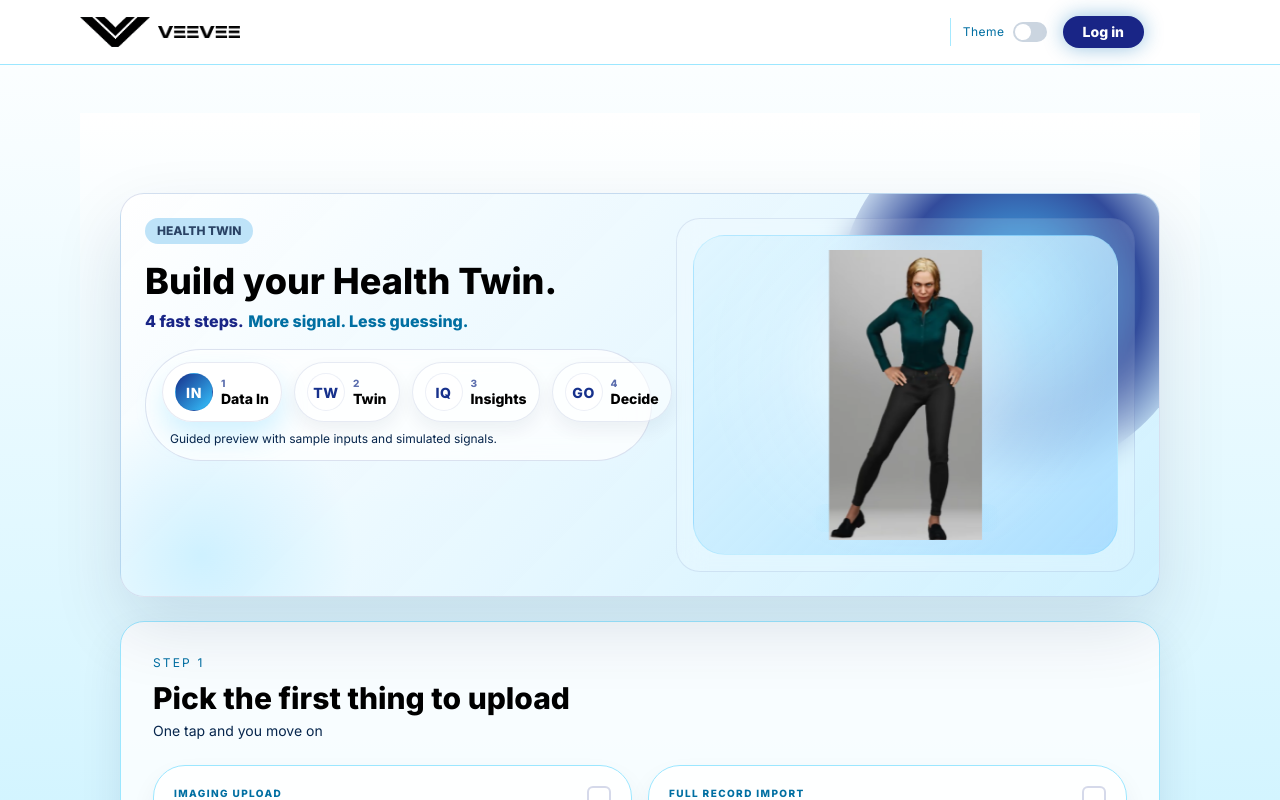
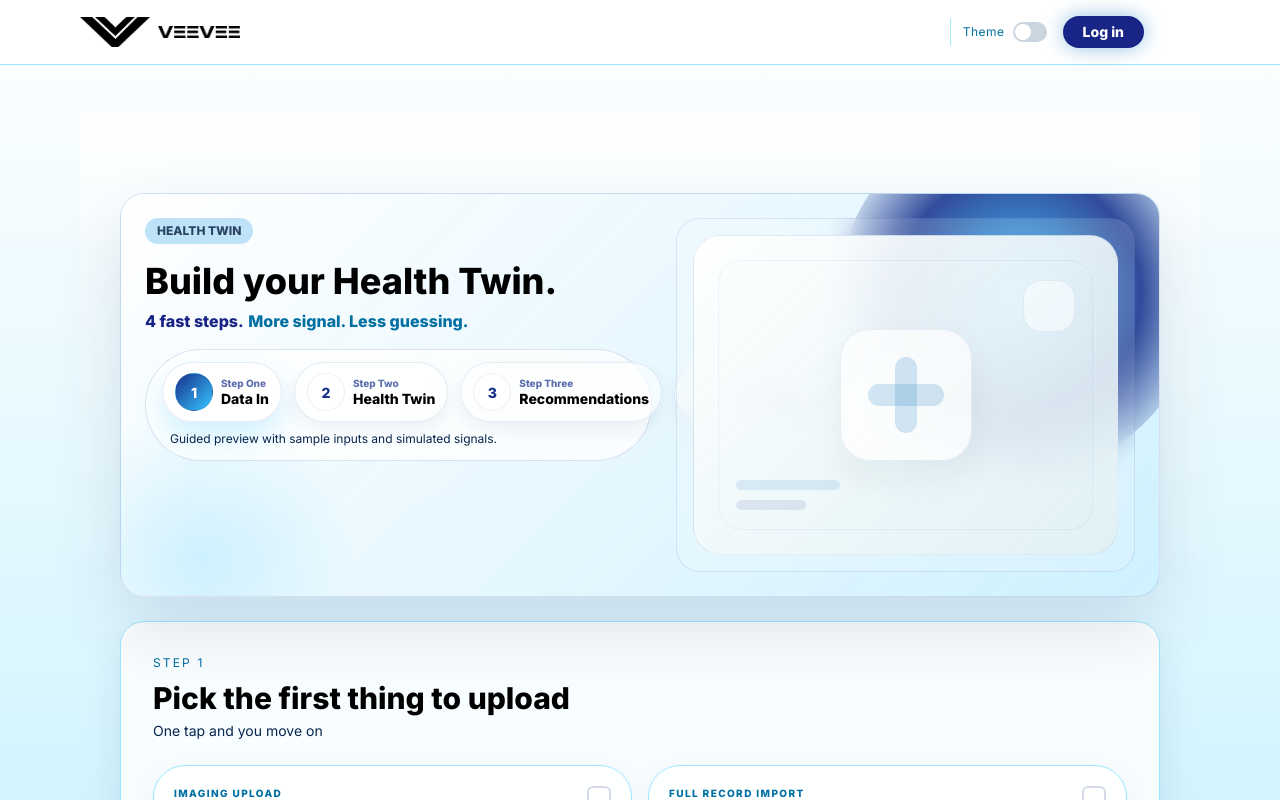
Before and after one commit to cdgonzal/myveevee, a React (Vite) app: page /health-twin in a window 1280 px wide. Shown: the top 800 px of the page. Built offline with nearby package versions, Linux system fonts and the light colour scheme.

Commit message:
Document avatar test and refine funnel hero

```diff
--- a/src/pages/HealthTwinFunnel.tsx
+++ b/src/pages/HealthTwinFunnel.tsx
@@ -43,10 +43,10 @@ type EvolutionOption = {
 };
 
 const FUNNEL_STEPS = [
-  { key: "data", label: "Data In", icon: "IN" },
-  { key: "twin", label: "Twin", icon: "TW" },
-  { key: "insights", label: "Insights", icon: "IQ" },
-  { key: "decisions", label: "Decide", icon: "GO" },
+  { key: "data", label: "Data In", stepLabel: "Step One" },
+  { key: "twin", label: "Health Twin", stepLabel: "Step Two" },
+  { key: "insights", label: "Recommendations", stepLabel: "Step Three" },
+  { key: "decisions", label: "Personalize", stepLabel: "Step Four" },
 ] as const;
 
 const UPLOAD_OPTIONS: UploadOption[] = [
@@ -516,13 +516,13 @@ function MetricCard({
 
 function JourneyNode({
   stepNumber,
-  icon,
+  stepLabel,
   label,
   isActive,
   isComplete,
 }: {
   stepNumber: number;
-  icon: string;
+  stepLabel: string;
   label: string;
   isActive: boolean;
   isComplete: boolean;
@@ -552,13 +552,13 @@ function JourneyNode({
         alignItems="center"
         justifyContent="center"
       >
-        <Text fontSize={{ base: "xs", md: "sm" }} fontWeight="900" color={isOn ? "white" : "#17318C"} letterSpacing="0.04em">
-          {icon}
+        <Text fontSize={{ base: "xs", md: "sm" }} fontWeight="900" color={isOn ? "white" : "#17318C"} letterSpacing="0">
+          {stepNumber}
         </Text>
       </Box>
       <Box>
         <Text fontSize="10px" lineHeight="1" fontWeight="800" color="#17318C" opacity={0.7} mb={1}>
-          {stepNumber}
+          {stepLabel}
         </Text>
         <Text fontSize={{ base: "xs", md: "sm" }} fontWeight="800" lineHeight="1">
           {label}
@@ -570,13 +570,13 @@ function JourneyNode({
 
 function MobileJourneyStep({
   stepNumber,
-  icon,
+  stepLabel,
   label,
   isActive,
   isComplete,
 }: {
   stepNumber: number;
-  icon: string;
+  stepLabel: string;
   label: string;
   isActive: boolean;
   isComplete: boolean;
@@ -613,8 +613,8 @@ function MobileJourneyStep({
         px={3.5}
         py={isActive ? 3 : 2.5}
       >
-        <Text fontSize="10px" fontWeight="900" letterSpacing="0.14em" textTransform="uppercase" color="accent.soft" mb={1}>
-          {icon}
+        <Text fontSize="10px" fontWeight="900" letterSpacing="0" color="accent.soft" mb={1}>
+          {stepLabel}
         </Text>
         <Text fontSize="sm" fontWeight="800" lineHeight="1.1">
           {label}
@@ -633,8 +633,6 @@ export default function HealthTwinFunnel() {
   const [step, setStep] = useState<FunnelStep>(0);
   const [selectedUploadId, setSelectedUploadId] = useState<string | null>(null);
   const [selectedEvolutionIds, setSelectedEvolutionIds] = useState<string[]>([]);
-  const [avatarVideoFailed, setAvatarVideoFailed] = useState(false);
-  const [avatarStillFailed, setAvatarStillFailed] = useState(false);
 
   const pageGradient = useColorModeValue(
     "linear(to-b, #FFFFFF, #9CE7FF)",
@@ -828,7 +826,7 @@ export default function HealthTwinFunnel() {
                       <MobileJourneyStep
                         key={funnelStep.key}
                         stepNumber={index + 1}
-                        icon={funnelStep.icon}
+                        stepLabel={funnelStep.stepLabel}
                         label={funnelStep.label}
                         isActive={index === step}
                         isComplete={index < step}
@@ -847,7 +845,7 @@ export default function HealthTwinFunnel() {
                       <JourneyNode
                         key={funnelStep.key}
                         stepNumber={index + 1}
-                        icon={funnelStep.icon}
+                        stepLabel={funnelStep.stepLabel}
                         label={funnelStep.label}
                         isActive={index === step}
                         isComplete={index < step}
@@ -875,177 +873,78 @@ export default function HealthTwinFunnel() {
               <Box
                 position="relative"
                 minH="320px"
-                borderRadius="32px"
-                bg="linear-gradient(135deg, rgba(223,245,255,0.92) 0%, rgba(196,235,255,0.84) 48%, rgba(155,214,255,0.74) 100%)"
-                border="1px solid rgba(54,197,255,0.16)"
-                sx={{
-                  "@keyframes heroAvatarFloat": {
-                    "0%": { transform: "translate(-50%, -50%) translateY(0px)" },
-                    "50%": { transform: "translate(-50%, -50%) translateY(-10px)" },
-                    "100%": { transform: "translate(-50%, -50%) translateY(0px)" },
-                  },
-                  "@keyframes heroAvatarSwapA": {
-                    "0%": { opacity: 1 },
-                    "42%": { opacity: 1 },
-                    "50%": { opacity: 0 },
-                    "92%": { opacity: 0 },
-                    "100%": { opacity: 1 },
-                  },
-                  "@keyframes heroAvatarSwapB": {
-                    "0%": { opacity: 0 },
-                    "42%": { opacity: 0 },
-                    "50%": { opacity: 1 },
-                    "92%": { opacity: 1 },
-                    "100%": { opacity: 0 },
-                  },
-                }}
+                borderRadius="28px"
+                bg="linear-gradient(135deg, rgba(255,255,255,0.96) 0%, rgba(240,248,250,0.92) 48%, rgba(225,240,244,0.86) 100%)"
+                border="1px solid rgba(23,49,140,0.08)"
+                overflow="hidden"
               >
                 <Box
                   position="absolute"
-                  inset="0"
-                  bg="radial-gradient(circle at 50% 40%, rgba(255,255,255,0.64) 0%, rgba(255,255,255,0.12) 44%, rgba(255,255,255,0) 72%)"
+                  inset="24px"
+                  borderRadius="24px"
+                  border="1px solid rgba(23,49,140,0.06)"
                 />
-                <Box
-                  position="absolute"
-                  left="50%"
-                  bottom="22px"
-                  transform="translateX(-50%)"
-                  w="190px"
-                  h="28px"
-                  borderRadius="full"
-                  bg="radial-gradient(circle at 50% 50%, rgba(54,197,255,0.26) 0%, rgba(54,197,255,0.12) 48%, rgba(255,255,255,0) 100%)"
-                />
-
-                {!avatarVideoFailed ? (
                 <Box
                   position="absolute"
                   top="50%"
                   left="50%"
-                    animation="heroAvatarFloat 6s ease-in-out infinite"
+                  transform="translate(-50%, -50%)"
+                  w="132px"
+                  h="132px"
+                  borderRadius="30px"
+                  bg="rgba(255,255,255,0.72)"
+                  border="1px solid rgba(23,49,140,0.08)"
+                  boxShadow="0 18px 36px rgba(6,37,76,0.06)"
                 >
-                    <Box
-                      position="relative"
-                      w="250px"
-                      h="290px"
-                      overflow="hidden"
-                    >
-                      <Box
-                        as="video"
-                        autoPlay
-                        muted
-                        loop
-                        playsInline
-                        preload="metadata"
-                        w="100%"
-                        h="100%"
-                        objectFit="contain"
-                        onLoadedData={() => {
-                          setAvatarVideoFailed(false);
-                          console.log("[HealthTwinHero] avatar video loaded", {
-                            sources: ["/avatar/hero-avatar-2.webm", "/avatar/hero-avatar-2.mp4"],
-                          });
-                        }}
-                        onCanPlay={() => {
-                          console.log("[HealthTwinHero] avatar video can play", {
-                            sources: ["/avatar/hero-avatar-2.webm", "/avatar/hero-avatar-2.mp4"],
-                          });
-                        }}
-                        onError={(event) => {
-                          setAvatarVideoFailed(true);
-                          console.error("[HealthTwinHero] avatar video failed", {
-                            sources: ["/avatar/hero-avatar-2.webm", "/avatar/hero-avatar-2.mp4"],
-                            error: event.currentTarget.error,
-                          });
-                        }}
-                      >
-                        <source src="/avatar/hero-avatar-2.webm" type="video/webm" />
-                        <source src="/avatar/hero-avatar-2.mp4" type="video/mp4" />
-                      </Box>
-                    </Box>
-                  </Box>
-                ) : !avatarStillFailed ? (
                   <Box
                     position="absolute"
                     top="50%"
                     left="50%"
-                    animation="heroAvatarFloat 6s ease-in-out infinite"
-                  >
-                    <Box
-                      position="relative"
-                      w="250px"
-                      h="290px"
-                      overflow="hidden"
-                    >
-                      <Box
-                        as="img"
-                        src="/images/marketing/hero-avatar-a.png"
-                        alt="Health twin avatar"
-                        position="absolute"
-                        inset="0"
-                        w="100%"
-                        h="100%"
-                        objectFit="contain"
-                        animation="heroAvatarSwapA 4.8s ease-in-out infinite"
-                        onLoad={() => {
-                          setAvatarStillFailed(false);
-                          console.log("[HealthTwinHero] avatar still loaded", {
-                            src: "/images/marketing/hero-avatar-a.png",
-                          });
-                        }}
-                        onError={() => {
-                          setAvatarStillFailed(true);
-                          console.error("[HealthTwinHero] avatar still failed", {
-                            src: "/images/marketing/hero-avatar-a.png",
-                          });
-                        }}
+                    transform="translate(-50%, -50%)"
+                    w="76px"
+                    h="22px"
+                    borderRadius="full"
+                    bg="rgba(17,119,186,0.18)"
                   />
                   <Box
-                        as="img"
-                        src="/images/marketing/hero-avatar-b.png"
-                        alt="Health twin avatar alternate"
                     position="absolute"
-                        inset="0"
-                        w="100%"
-                        h="100%"
-                        objectFit="contain"
-                        animation="heroAvatarSwapB 4.8s ease-in-out infinite"
-                        onLoad={() => {
-                          setAvatarStillFailed(false);
-                          console.log("[HealthTwinHero] avatar still loaded", {
-                            src: "/images/marketing/hero-avatar-b.png",
-                          });
-                        }}
-                        onError={() => {
-                          setAvatarStillFailed(true);
-                          console.error("[HealthTwinHero] avatar still failed", {
-                            src: "/images/marketing/hero-avatar-b.png",
-                          });
-                        }}
+                    top="50%"
+                    left="50%"
+                    transform="translate(-50%, -50%)"
+                    w="22px"
+                    h="76px"
+                    borderRadius="full"
+                    bg="rgba(17,119,186,0.18)"
                   />
                 </Box>
-                  </Box>
-                ) : null}
-
-                {avatarVideoFailed && avatarStillFailed ? (
-                  <Stack
+                <Box
                   position="absolute"
-                    inset="0"
-                    align="center"
-                    justify="center"
-                    spacing={3}
-                  >
-                    <Text fontSize="xs" fontWeight="900" letterSpacing="0.16em" textTransform="uppercase" color="accent.soft">
-                      Avatar Fallback
-                    </Text>
+                  top="44px"
+                  right="42px"
+                  w="52px"
+                  h="52px"
+                  borderRadius="18px"
+                  border="1px solid rgba(23,49,140,0.08)"
+                  bg="rgba(255,255,255,0.52)"
+                />
                 <Box
-                      w="140px"
-                      h="140px"
+                  position="absolute"
+                  bottom="44px"
+                  left="42px"
+                  w="70px"
+                  h="10px"
                   borderRadius="full"
-                      bg="linear-gradient(135deg, #17318C 0%, #36C5FF 100%)"
-                      boxShadow="0 24px 48px rgba(54,197,255,0.20)"
+                  bg="rgba(23,49,140,0.10)"
                 />
-                  </Stack>
-                ) : null}
+                <Box
+                  position="absolute"
+                  bottom="64px"
+                  left="42px"
+                  w="104px"
+                  h="10px"
+                  borderRadius="full"
+                  bg="rgba(17,119,186,0.12)"
+                />
               </Box>
             </Box>
           </Grid>
```
Also changed, not shown: codex/README.md, codex/readme_avatar_playback_test.md (added). Lines whose indentation alone changed are shown as unchanged.
